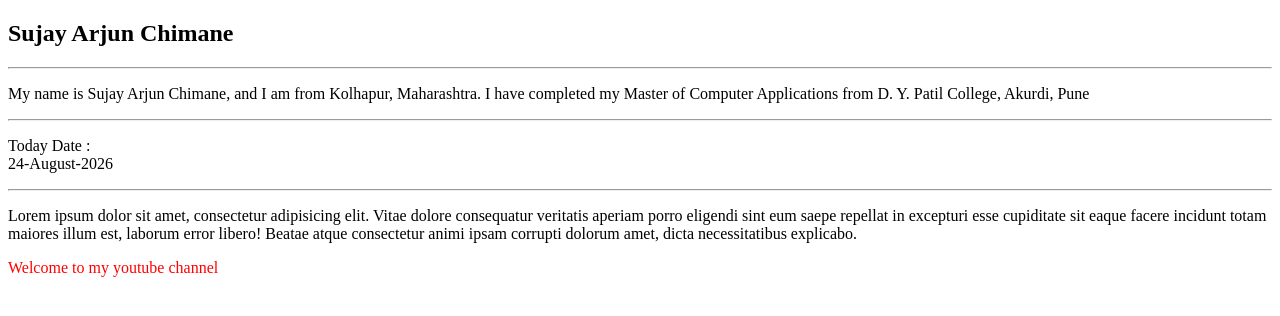
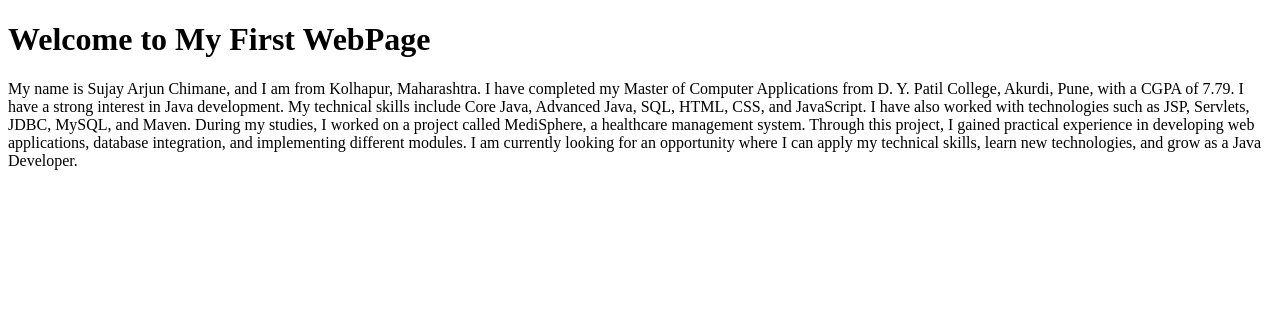
Before and after one commit to sujayIDE/MERNSTACK, a plain HTML site: page HTML/Task/Topic 1/index.html in a window 1280 px wide. Drawn offline with Linux system fonts and the light colour scheme.

Commit message:
text font

```diff
--- a/HTML/Task/Topic 1/index.html
+++ b/HTML/Task/Topic 1/index.html
@@ -3,36 +3,26 @@
 <head>
     <meta charset="UTF-8">
     <meta name="viewport" content="width=device-width, initial-scale=1.0">
-    <title>Document</title>
+    <title>My First webpage</title>
 </head>
 <body>
-    <!-- Header My Name -->
-    <h2>Sujay Arjun Chimane</h2>
-    <hr />
-    <!-- Bio -->
+     <!-- display heading -->
+    <h1>Welcome to My First WebPage</h1>
+
+    <!-- Paragraph introduction about myself -->
     <p>
       My name is Sujay Arjun Chimane, and I am from Kolhapur, Maharashtra. I
       have completed my Master of Computer Applications from D. Y. Patil
-      College, Akurdi, Pune
-    </p>
-    <hr />
-    <!-- Date -->
-    <p>
-      Today Date : <br />
-      24-August-2026
+      College, Akurdi, Pune, with a CGPA of 7.79. I have a strong interest in
+      Java development. My technical skills include Core Java, Advanced Java,
+      SQL, HTML, CSS, and JavaScript. I have also worked with technologies such
+      as JSP, Servlets, JDBC, MySQL, and Maven. During my studies, I worked on a
+      project called MediSphere, a healthcare management system. Through this
+      project, I gained practical experience in developing web applications,
+      database integration, and implementing different modules. I am currently
+      looking for an opportunity where I can apply my technical skills, learn
+      new technologies, and grow as a Java Developer.
     </p>
 
-    <hr />
-    <!-- title in paragraph -->
-    <p title="Lorem">
-      Lorem ipsum dolor sit amet, consectetur adipisicing elit. Vitae dolore
-      consequatur veritatis aperiam porro eligendi sint eum saepe repellat in
-      excepturi esse cupiditate sit eaque facere incidunt totam maiores illum
-      est, laborum error libero! Beatae atque consectetur animi ipsam corrupti
-      dolorum amet, dicta necessitatibus explicabo.
-    </p>
-
-    <!-- change text color using style -->
-    <p style="color: red;">Welcome to my youtube channel</p>
 </body>
 </html>
```
Also changed, not shown: HTML/Task/Topic 1/index2.html (added, +11 -0 lines), 1 other file.
